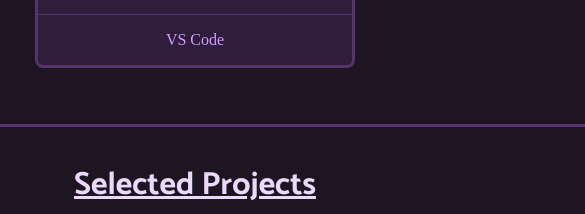
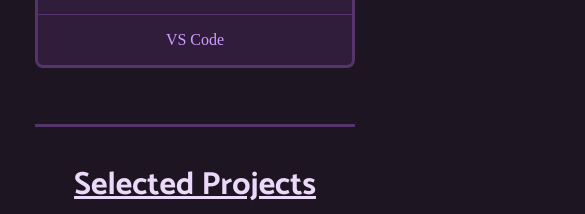
Before and after one commit to iTschoCapic/iTschoCapic.github.io, a plain HTML site: page index.html in a window 390 px wide. Shown: the part 1840-2054 px from the top of the page, 585 px wide, since content can reach past the window. Drawn offline with Linux system fonts and the light colour scheme; a web font is replaced by a local one.

Commit message:
Correcting bug of css phone version with the projects border

```diff
--- a/styles/style_index.css
+++ b/styles/style_index.css
@@ -485,6 +485,12 @@ footer .contacts {
         width: 20rem;
     }
 
+    main .projects .border {
+        padding: 1rem 10rem 0rem 10rem;
+        margin-bottom: 1rem;
+        border-top: solid 0.2rem var(--border);
+    }
+
     main .projects .cards-container {
         grid-template-columns: repeat(1, 3fr);
         width: 20rem;
```
